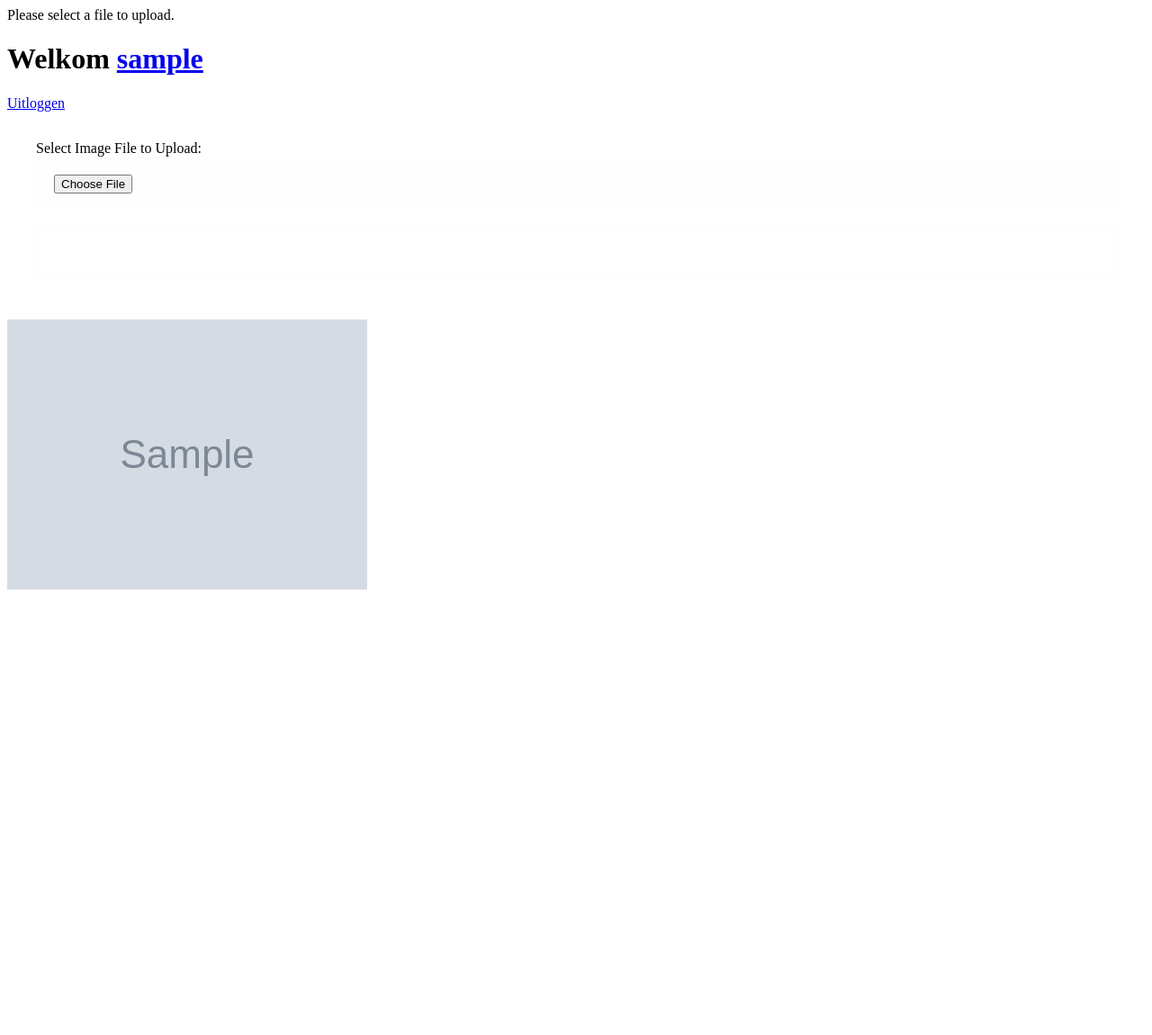
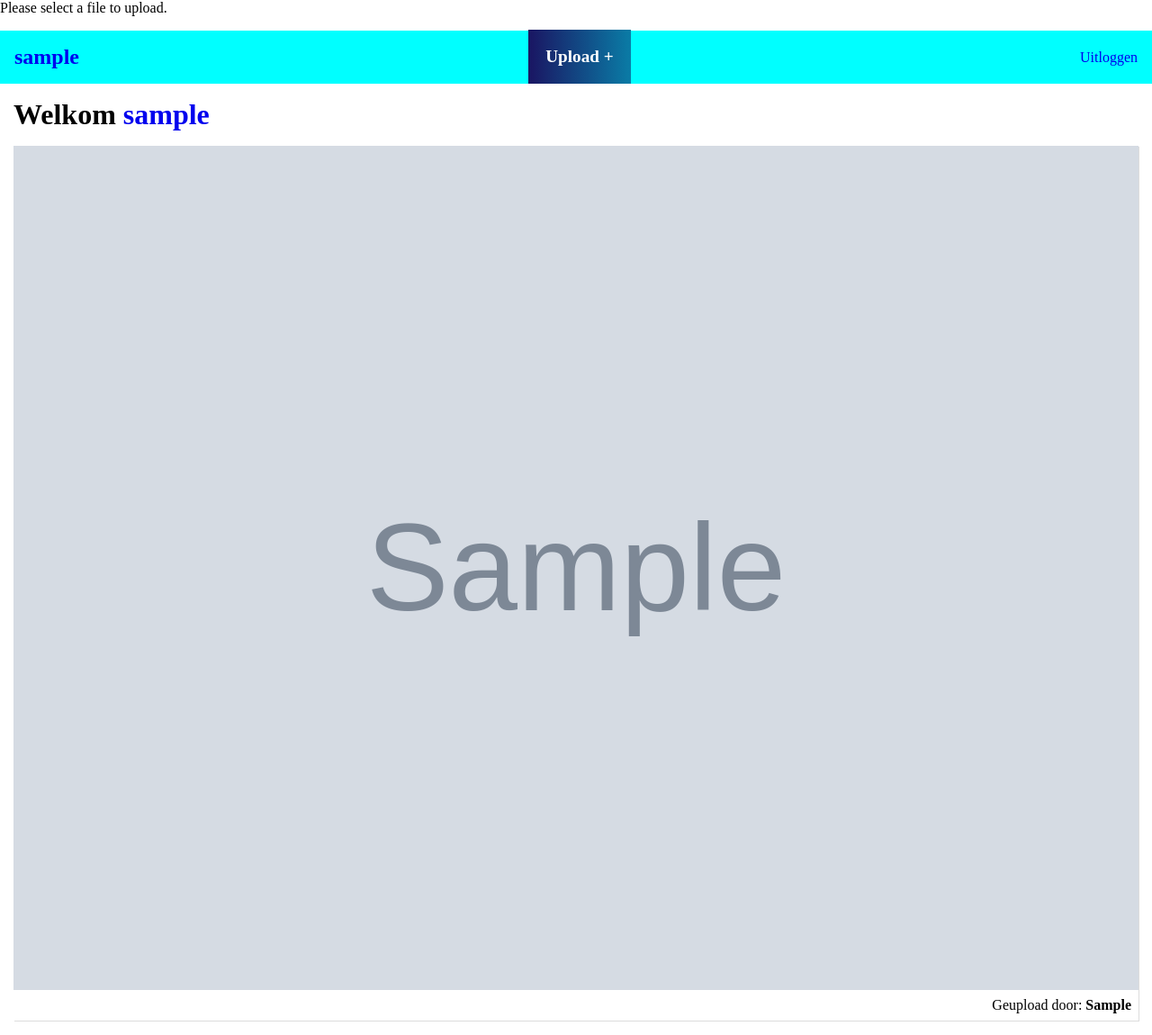
Before and after one commit to basv1996/CodeGram, a PHP site: page /landingPage.php in a window 1280 px wide. Shown: the whole page at 90% size. Run offline with PHP 8.4, Linux system fonts and the light colour scheme; the visitor is signed in with stand-in values (Sample User, id 1); tables that the repository leaves empty or names only in its code hold one stand-in row (values such as "Sample post"); grey boxes marked "Sample" are stand-in pictures.

Commit message:
CSS Update

```diff
--- a/landingPage.php
+++ b/landingPage.php
@@ -14,20 +14,28 @@ $username = $_SESSION["username"];
     <meta charset="UTF-8">
     <title>Landing Page</title>
     <meta name="viewport" content="width=device-width, initial-scale=1.0">
-    <link rel="stylesheet" href="style.css">
+    <link rel="stylesheet" href="styles/style.css">
 
 </head>
-<body>
-    <h1>Welkom <a href="#"><?= $_SESSION["username"]; ?></a> </h1>
-
-   <a href="logout.php">Uitloggen</a>
-
+<body id="landingPage">
+  <header>
+   <nav>
+       <ul>
+           <li><h1><a href="#"><?= $_SESSION["username"]; ?></a> </h1></li>
+           <li><a href="#">Upload +</a></li>
+           <li><a href="logout.php">Uitloggen</a></li>
+       </ul>
+    </nav>
    <form action="upload.php" method="post" enctype="multipart/form-data">
-    Select Image File to Upload:
+       <label>Select Image File to Upload:</label>
     <input type="file" name="file">
     <input type="submit" name="submit" value="Upload">
 </form>
+    </header>
 
+<main>
+<h1>Welkom <a href="#"><?= $_SESSION["username"]; ?></a> </h1>
+ <div class="Uploads">
 <?php
 // Include the database configuration file
 include 'PHP/config.php';
@@ -38,15 +46,23 @@ $query = $mySqli->query("SELECT * FROM images ORDER BY uploaded_on DESC");
 if($query->num_rows > 0){
     while($row = $query->fetch_assoc()){
         $imageURL = 'uploads/'.$row["file_name"];
+        $user = $row["user"];
 ?>
+
+   <figure>
     <img src="<?php echo $imageURL; ?>" alt="" />
+       <figcaption>Geupload door: <span><?= " ".$user ?></span></figcaption>
+    </figure>
+
+
 <?php }
 }else{ ?>
     <p>No image(s) found...</p>
 <?php } ?>
 
 
-
-
+  </div>
+    </main>
+    <script src="script/script.js"></script>
 </body>
 </html>
--- /dev/null
+++ b/script/script.js
@@ -0,0 +1,8 @@
+var uploadForm = document.querySelector("#landingPage header form");
+var uploadButton = document.querySelector("#landingPage header nav ul li:nth-of-type(2) a");
+
+function visibleForm() {
+uploadForm.classList.toggle("active");
+};
+
+uploadButton.addEventListener("click", visibleForm);
--- a/style.css
+++ b/style.css
@@ -3,8 +3,8 @@
 }
 
 html, body {
-    overflow-y: hidden;
-    overflow-x: hidden;
+    overflow-y: scroll;
+    overflow-x: scroll;
 }
 
 
@@ -150,6 +150,11 @@ form input:last-of-type {
     font-size: .9em;
 }
 
+#landingPage img {
+    width: 90%;
+    object-fit: cover;
+}
+
 @media only screen and (max-height: 569px) {
 
     #registerPage h1 {
--- a/styles/style.css
+++ b/styles/style.css
@@ -1,5 +1,8 @@
 *, *::before, *::after {
     box-sizing: border-box;
+    margin: 0;
+    padding: 0;
+
 }
 
 html, body {
@@ -8,7 +11,20 @@ html, body {
     color: #000;
 }
 
+a {
+text-decoration: none;
+}
 
+ul {
+    list-style-type: none;
+  margin: 0;
+  padding: 0;
+}
+
+.active {
+display: block!important;
+visibility: visible!important;
+}
 /*Login Pagina*/
 
 #loginPage {
@@ -43,7 +59,6 @@ form input {
     color: #000;
 }
 
-/*
 form input:focus {
     outline: none;
 }
@@ -57,7 +72,6 @@ form input::placeholder {
 form input:last-of-type {
 
 }
-*/
 
 /*Registratie knop*/
 
@@ -73,3 +87,71 @@ form input:last-of-type {
     bottom: 0;
     font-weight: lighter;
 }
+
+
+html, body#landingPage {
+overflow-y: scroll;
+}
+#landingPage header {
+    background-color: aqua;
+    padding: 1em;
+    margin: 1em 0;
+}
+
+
+#landingPage header nav ul {
+display: flex;
+flex-direction: row;
+justify-content: space-between;
+    align-items: center;
+
+}
+
+
+#landingPage header nav ul li:nth-of-type(2) a {
+background: linear-gradient(90deg, rgba(26,21,98,1) 0%, rgba(10,124,166,1) 100%);
+padding: 1em;
+    color: #fff;
+    font-size: 1.2em;
+    font-weight: 700;
+}
+
+#landingPage header form {
+margin: 1em 0;
+display: none;
+}
+#landingPage header form label {
+    font-size: 1.2em;
+    font-weight: 700;
+}
+#landingPage header form input {
+    padding: 1.5em 0;
+width: 100%;}
+
+#landingPage header form input:last-child{
+box-shadow: 3px 4px rgba(0,0,0,0.5);}
+
+#landingPage main{
+padding: 0 15px;
+}
+
+#landingPage main .uploads {
+display: flex;
+flex-direction: column;
+}
+
+#landingPage main figure {
+margin: 1em 0;
+    box-shadow: 1px 1px #ddd;
+    display: flex;
+    flex-direction: column;
+}
+
+#landingPage main figure figcaption {
+    align-self: flex-end;
+    padding: .5em;
+}
+
+#landingPage main figure figcaption span{
+font-weight: 700;
+}
--- a/upload.php
+++ b/upload.php
@@ -25,6 +25,7 @@ if(isset($_POST["submit"]) && !empty($_FILES["file"]["name"])){
 
             if($insert){
                 $statusMsg = "The file ".$fileName. " has been uploaded successfully.";
+                header("location: landingPage.php");
             }else{
                 $statusMsg = "File upload failed, please try again.";
             }
```
Also changed, not shown: uploads/IMG_20200309_0001-1.png (added), uploads/Schermafbeelding 2021-01-06 om 14.18.16.png (added).
